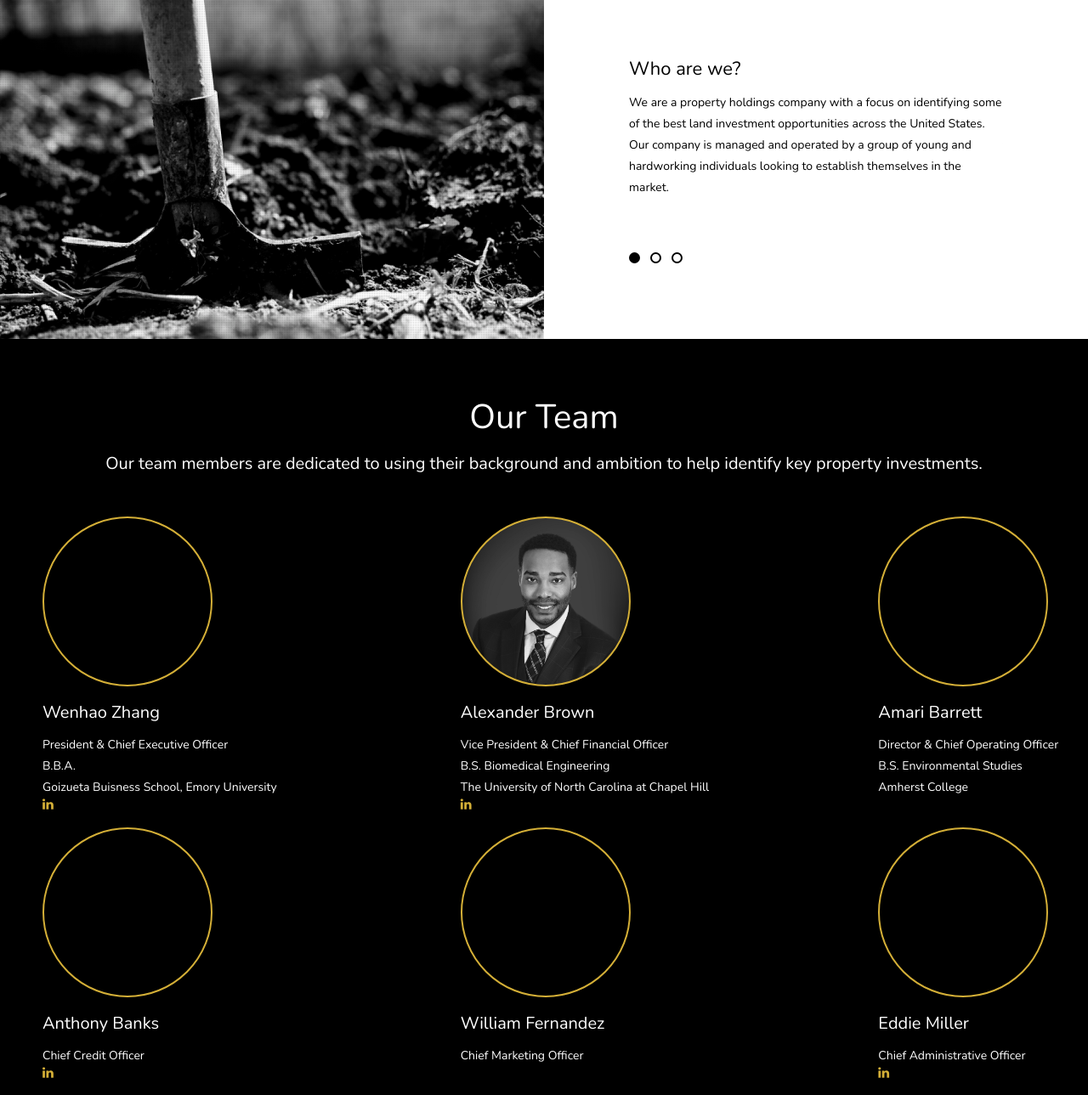
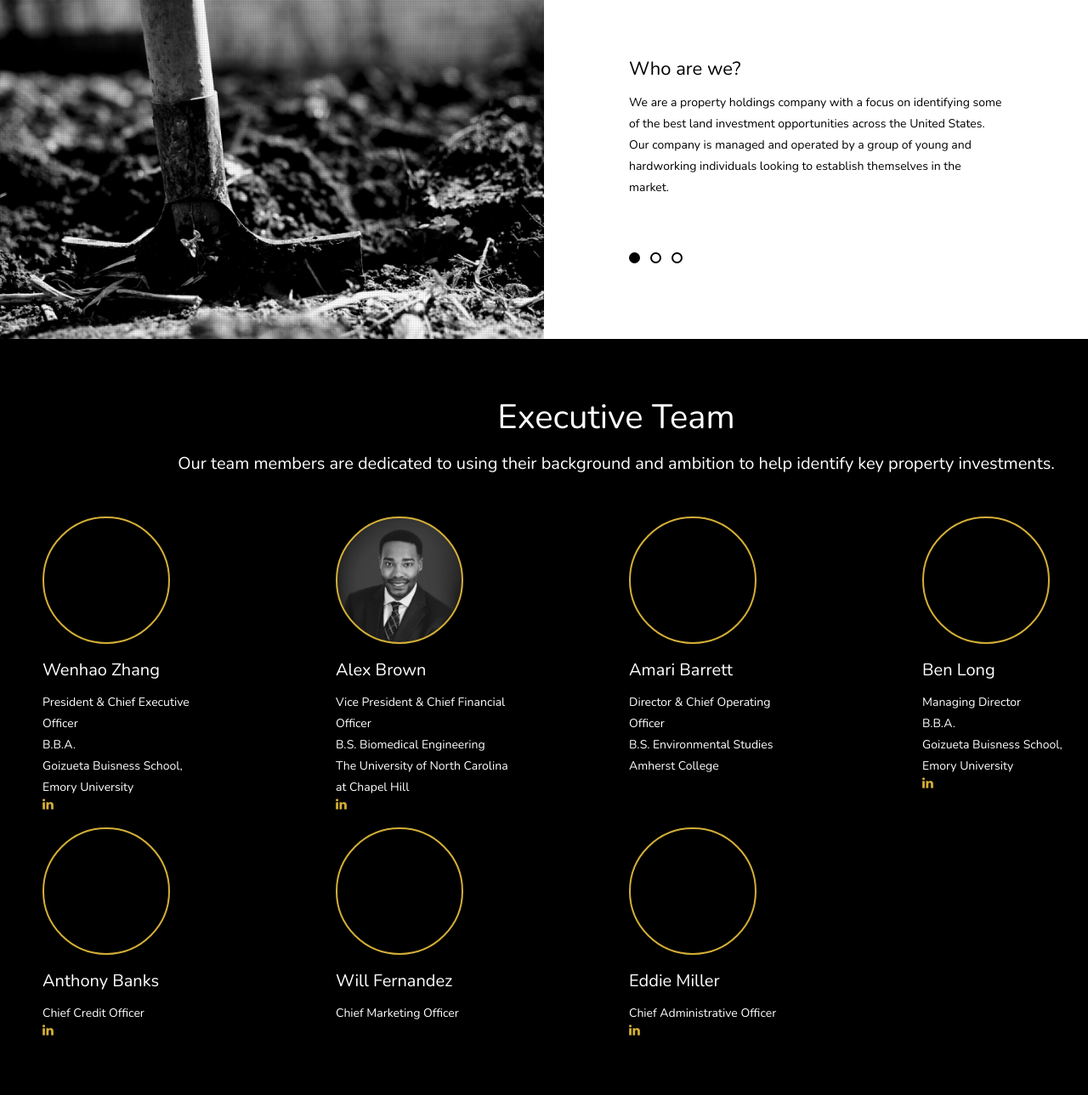
Before and after one commit to callistollc/callistollc.github.io, a PHP site: page / in a window 1280 px wide. Shown: the part 801-2090 px from the top of the page at 85% size. Run offline with PHP 8.4, Linux system fonts and the light colour scheme; some libraries are stand-ins or nearby versions.

Commit message:
Added Ben

```diff
--- a/css/queries.css
+++ b/css/queries.css
@@ -26,8 +26,9 @@
 	section.video i{font-size:30px;}
 	section.video h1{font-size:15px;font-weight:400;}
 	section.video{padding:40px;}
-	.feature-content{width:100%;text-align:center;margin-top:20px;}
-	.feature-icon{display:block;margin:0 auto;}
+	.feature-content{width:100%; margin-left: 10px;}
 	blockquote p{width:60%;}
 	.features-slider {padding: 11% 50px 10% 50px;}
+    .team-description{visibility:hidden;}
+    .team{text-align:left; margin-left: -20px;}
 }
--- a/css/styles.css
+++ b/css/styles.css
@@ -734,6 +734,8 @@ Features List
 .features-list {
     padding: 50px;
     padding-left: 50px;
+    width: 1450px;
+
 
 
 }
@@ -1164,8 +1166,8 @@ Headshots
 .feature-icon {
     display: inline-block;
     margin-right: 25px;
-    width: 200px;
-    height: 200px;
+    width: 150px;
+    height: 150px;
     border: solid 2px #D4AF37;
     border-radius: 50%;
     vertical-align: top;
@@ -1177,8 +1179,8 @@ Headshots
 .feature-alex {
     display: inline-block;
     margin-right: 25px;
-    width: 200px;
-    height: 200px;
+    width: 150px;
+    height: 150px;
     border: solid 2px #D4AF37;
     border-radius: 50%;
     vertical-align: top;
@@ -1194,7 +1196,7 @@ Headshots
 /* ==========================================================================
 Media
 ========================================================================== */
-
+/*
 @media only screen and (max-width: 400px) {
     .feature-alex {
         margin-left: 37.5px;
@@ -1218,3 +1220,6 @@ Media
         margin-right: -280px;
     }
 }
+
+
+*/
--- a/index.html
+++ b/index.html
@@ -117,11 +117,11 @@
 		</section>
 		<section class="features-list" id="features">
 			<div class="container mx-auto">
-             <h3 id = "team" class="team">Our Team</h3>
+             <h3 id = "team" class="team">Executive Team</h3>
              <p class="team-description">Our team members are dedicated to using their background and ambition to help identify key property investments.</p>
              </div>
 				<div class="row teamrow">
-						<div class="col-md-4 feature-1 wp2">
+						<div class="col-md-3 feature-1 wp2">
 							<div class="feature-icon">
 								<img src="" alt="">
 							</div>
@@ -133,19 +133,19 @@
                                 <a href="https://www.linkedin.com/in/wenha0/"><i class="fa fa-linkedin"></i></a> </p>
 							</div>
 						</div>
-						<div class="col-md-4 feature-2 wp2 delay-05s">
+						<div class="col-md-3 feature-2 wp2 delay-05s">
 							<div class="feature-alex">
                                 <img src="" alt=""/>
 							</div>
 							<div class="feature-content">
-								<h1>Alexander Brown</h1>
+								<h1>Alex Brown</h1>
 								<p>Vice President &amp; Chief Financial Officer
                                 <br/>B.S. Biomedical Engineering<br/>
                                 The University of North Carolina at Chapel Hill
                                 <a href="https://www.linkedin.com/in/alex-brown-bme"><i class="fa fa-linkedin"></i></a></p>
 							</div>
 						</div>
-						<div class="col-md-4 feature-3 wp2 delay-1s">
+						<div class="col-md-3 feature-3 wp2 delay-1s">
 							<div class="feature-icon">
 								<img src="" alt="">
 							</div>
@@ -156,9 +156,21 @@
                                 Amherst College</p>
 							</div>
 						</div>
-                       </div>
+                    	<div class="col-md-3 feature-3 wp2 delay-1s">
+							<div class="feature-icon">
+								<img src="" alt="">
+							</div>
+							<div class="feature-content">
+								<h1>Ben Long</h1>
+								<p>Managing Director
+                                <br/>B.B.A.<br/>
+                                Goizueta Buisness School, Emory University
+                                <a href="https://www.linkedin.com/in/ben-long-78587b94/"><i class="fa fa-linkedin"></i></a> </p>
+							</div>
+							</div>
+						</div>
                     <div class="row teamrow2">
-                        <div class="col-md-4 feature-3 wp2 delay-1s">
+                        <div class="col-md-3 feature-3 wp2 delay-1s">
 							<div class="feature-icon">
 								<img src="" alt="">
 
@@ -170,17 +182,17 @@
                                 </p>
 							</div>
 						</div>
-                        <div class="col-md-4 feature-3 wp2 delay-1s">
+                        <div class="col-md-3 feature-3 wp2 delay-1s">
 							<div class="feature-icon">
 								<img src="" alt="">
 							</div>
 							<div class="feature-content">
-								<h1>William Fernandez</h1>
+								<h1>Will Fernandez</h1>
 								<p>Chief Marketing Officer
                                 </p>
 							</div>
                         </div>
-                        <div class="col-md-4 feature-3 wp2 delay-1s">
+                        <div class="col-md-3 feature-3 wp2 delay-1s">
 				            <div class="feature-icon">
 				                <img src="" alt="">
 							</div>
```
